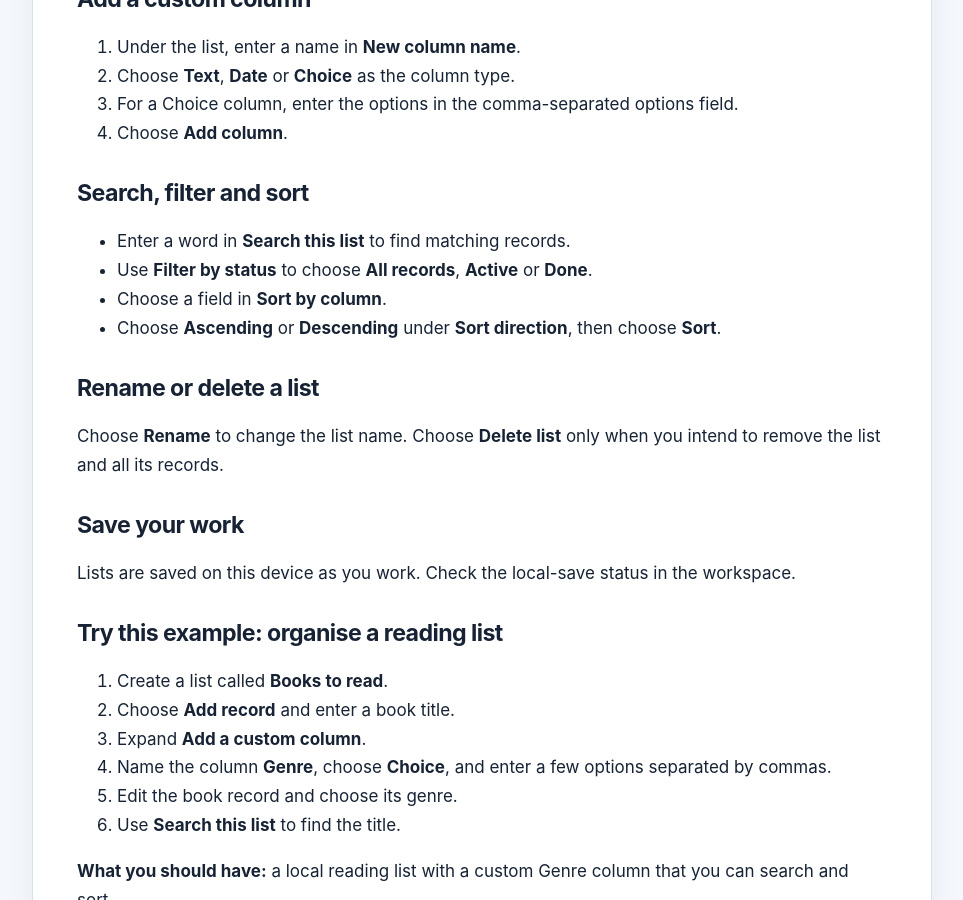
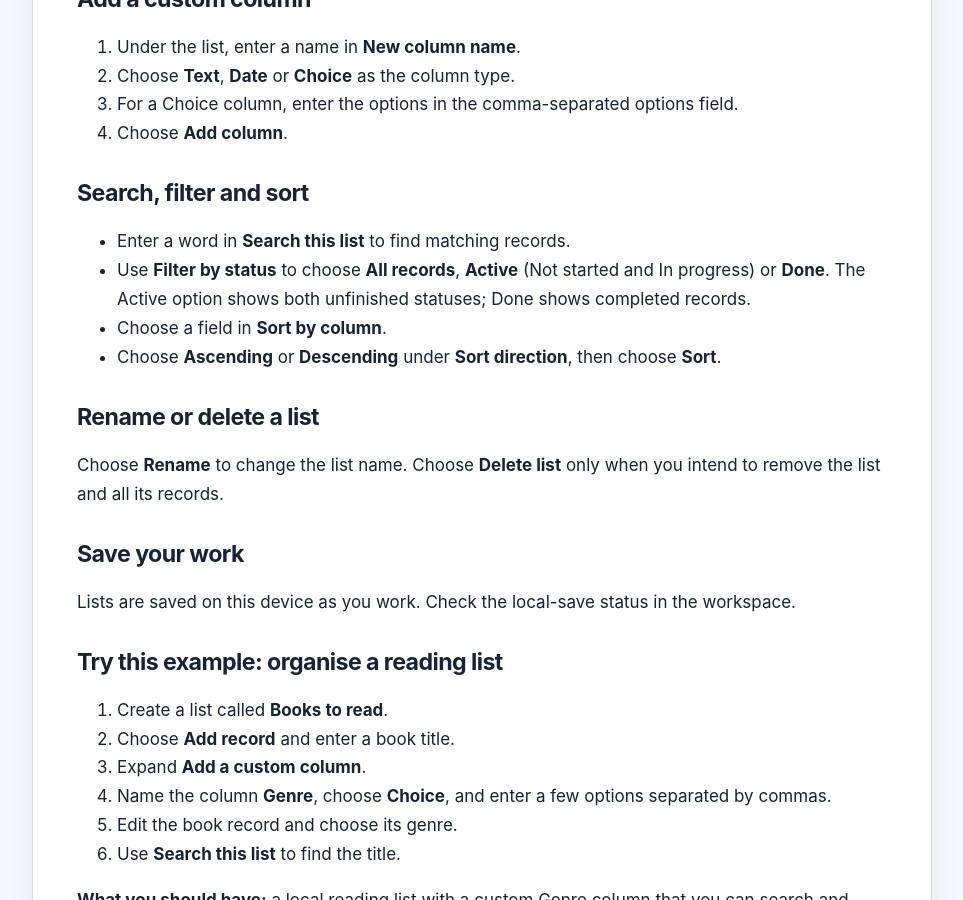
Before and after one commit to conz20/Brightdesk-Wiki, a Jekyll site: the page built from docs/products/lists.md, in a window 1280 px wide and 900 px high, scrolled down 1219 px. Shown: the whole window, without its empty margins (158-1121 px from the left). Built offline with Jekyll 4.4.1, drawn with Linux system fonts in a browser that asks for light colours.

Commit message:
docs(lists): explain Active and Done filter choices

```diff
--- a/docs/products/lists.md
+++ b/docs/products/lists.md
@@ -38,7 +38,7 @@ A new list starts with the columns **Title**, **Status**, **Priority**, **Due da
 ## Search, filter and sort
 
 - Enter a word in **Search this list** to find matching records.
-- Use **Filter by status** to choose **All records**, **Active** or **Done**.
+- Use **Filter by status** to choose **All records**, **Active** (Not started and In progress) or **Done**. The Active option shows both unfinished statuses; Done shows completed records.
 - Choose a field in **Sort by column**.
 - Choose **Ascending** or **Descending** under **Sort direction**, then choose **Sort**.
 
```
